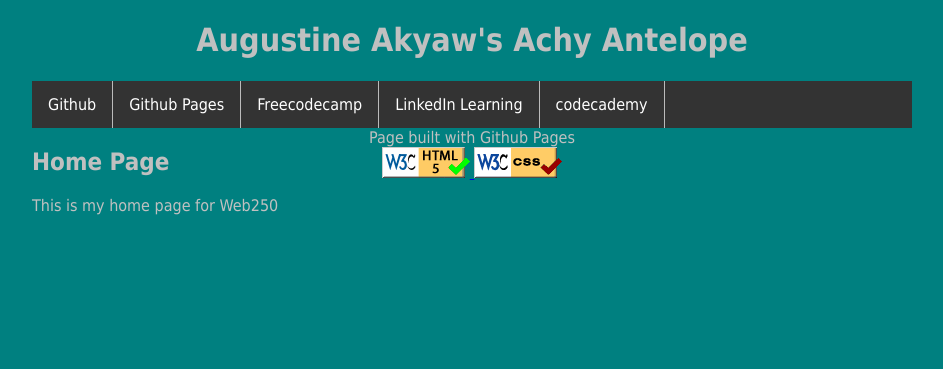
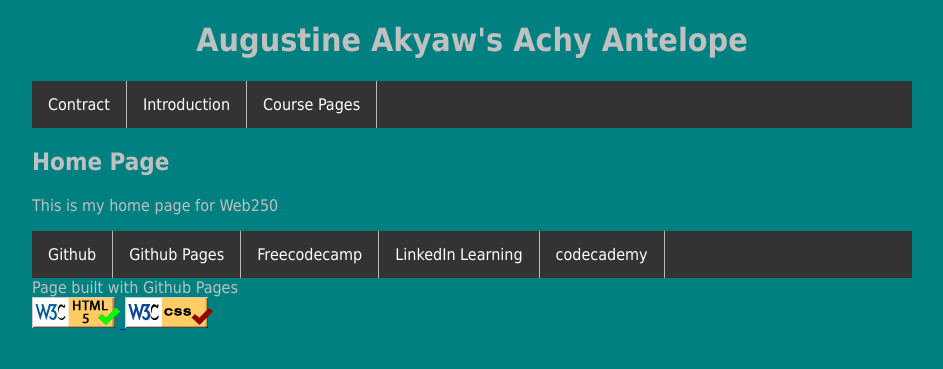
Before and after one commit to SunOfGad/SunOfGad.github.io, a PHP site: page / in a window 1280 px wide. Shown: the top 369 px of the page, without its empty margins (168-1111 px from the left). Run offline with PHP 8.4, Linux system fonts and the light colour scheme.

Commit message:
take footer out

```diff
--- a/web250/styles/default.css
+++ b/web250/styles/default.css
@@ -10,14 +10,11 @@ body {
 header {
     text-align: center;
 }
-
+/*
 footer {
     text-align: center;
-    position: relative;
-    margin-top: -150px;
-    height: 150px;
-    clear: both;
 }
+*/
 p.main {
     text-align: left;
 }
```
